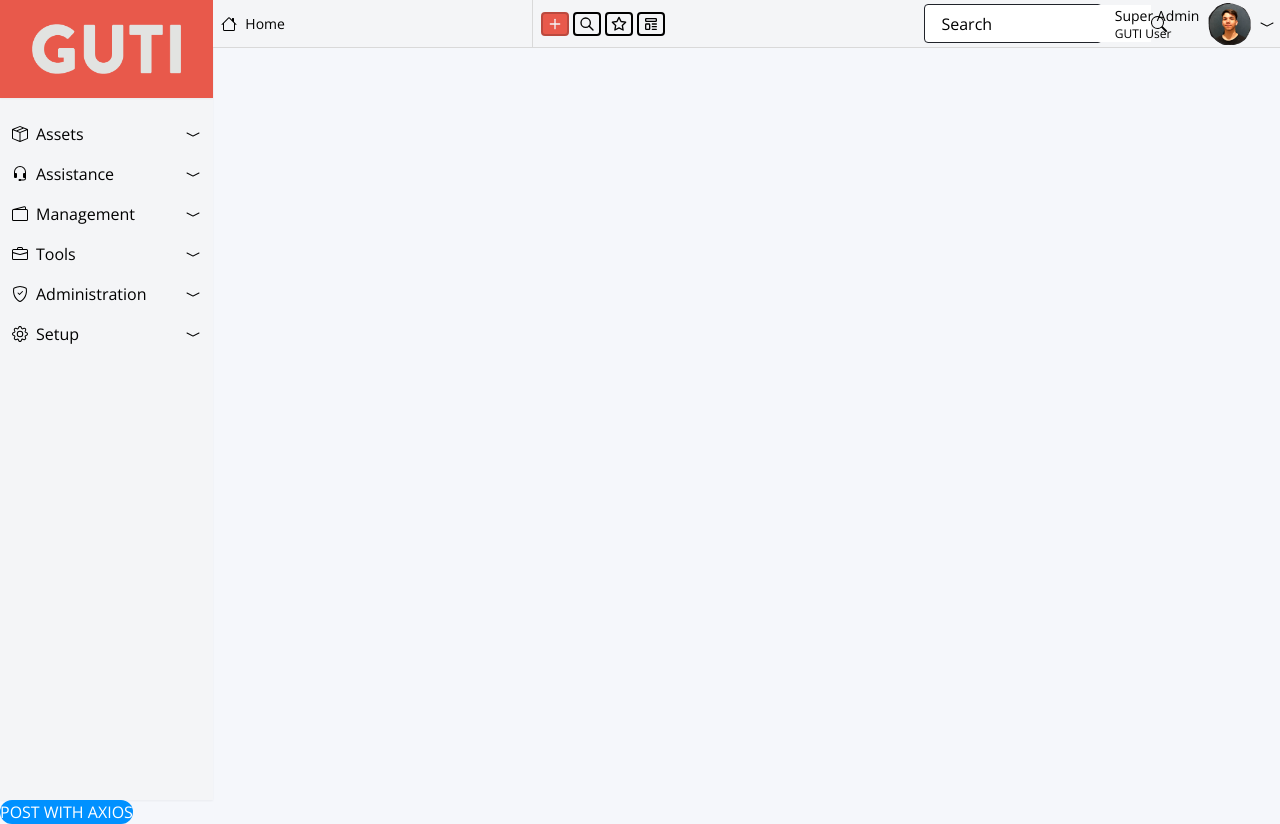
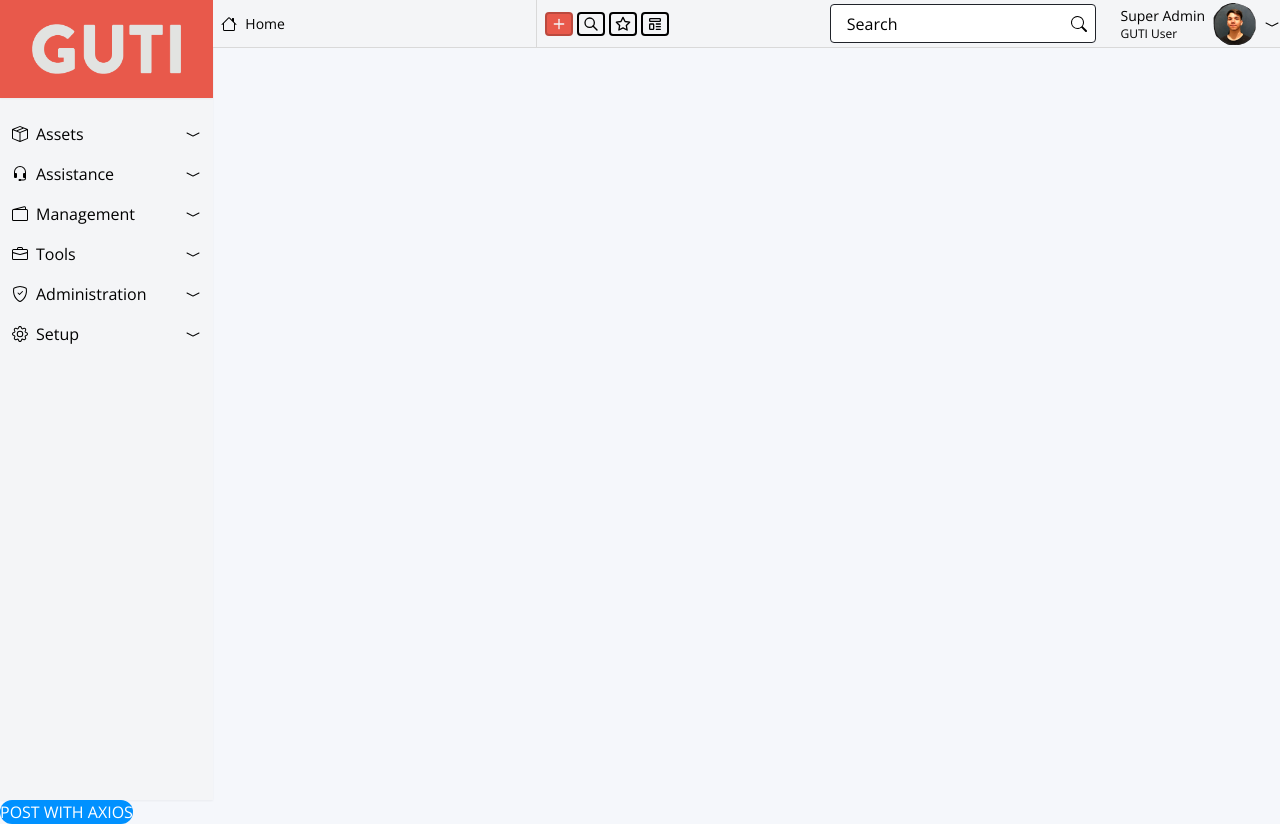
Before and after one commit to sydgibbon/guti-front, a React (Create React App) app: page / in a window 1280 px wide. Built offline with nearby package versions, Linux system fonts and the light colour scheme; no server answers.

Commit message:
hotfix navbar spacing

```diff
--- a/src/component/dashboard/Navbar.jsx
+++ b/src/component/dashboard/Navbar.jsx
@@ -11,15 +11,15 @@ import NavbarMenu from './NavbarMenu';
 function Navbar() {
   return (
     <div className='navbar-section absolute right-0 w-5/6 h-12 bg-light-gray flex justify-between border-b border-secondary-dark'>
-      <div className='breadcrumb-section w-3/5 pl-2 items-center flex'>
-        <div className='breadcrumb-content w-1/2 flex items-center border-r border-secondary-dark h-full'>
+      <div className='breadcrumb-section w-1/2 pl-2 items-center flex'>
+        <div className='breadcrumb-content w-3/5 flex items-center border-r border-secondary-dark h-full'>
           <BsHouse className='inline' />
           <span className='text-sm ml-2 inline'>Home</span >
         </div>
         <NavbarMenu />
       </div>
-      <div className='flex w-1/3 justify-between'>
-        <div className='search-section flex flex-col justify-center w-1/2 my-1'>
+      <div className='flex w-1/2 justify-end'>
+        <div className='search-section flex flex-col justify-center w-1/2 my-1 mr-4'>
           <div className='search-bar bg-white justify-between rounded h-full border-1 border-primary-dark flex'>
             <input type='text' placeholder='Search' className='search-input ml-2 placeholder-current px-2 outline-none bg-white'></input>
             <button className='block'>
@@ -28,8 +28,8 @@ function Navbar() {
 
           </div>
         </div>
-        <div className='user-section w-1/2 flex my-auto justify-around ml-2'>
-          <div className='user-name flex flex-col my-auto'>
+        <div className='user-section flex my-auto justify-around ml-2'>
+          <div className='user-name flex flex-col my-auto mr-2'>
             <span className='text-sm'>Super Admin</span>
             <span className='text-xs'>GUTI User</span>
 
--- a/src/component/dashboard/NavbarMenu.jsx
+++ b/src/component/dashboard/NavbarMenu.jsx
@@ -3,7 +3,7 @@ import { TbPlus, TbSearch, TbStar, TbTemplate } from 'react-icons/tb';
 
 const NavbarMenu = () => {
   return (
-    <div className='navbar-menu w-1/2 flex items-center gap-1 ml-2'>
+    <div className='navbar-menu flex items-center gap-1 ml-2'>
       <div className='add-button px-1 py-0.5 rounded border-orange-dark border-2 bg-primary-light text-light-gray cursor-pointer hover:border-black '>
         <TbPlus className='stroke-current' />
       </div>
```
